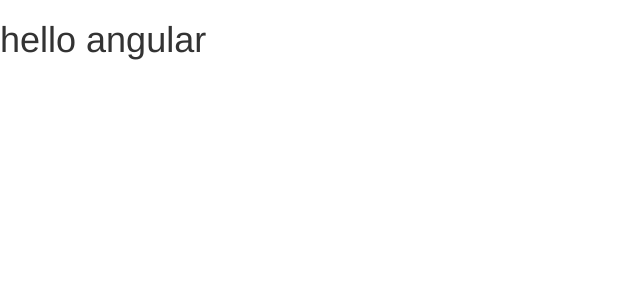
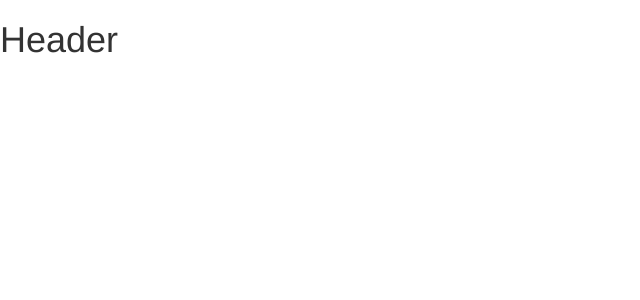
Before and after one commit to iamhrk/angular-recipe-app, an Angular app: page / in a window 1280 px wide. Shown: the top 300 px of the page, without its empty margins (0-640 px from the left). Built offline with nearby package versions, Linux system fonts and the light colour scheme.

Commit message:
Add Header Component

```diff
--- a/src/app/app.component.html
+++ b/src/app/app.component.html
@@ -1 +1 @@
-<h1>hello angular</h1>
+<app-header></app-header>
--- a/src/app/app.module.ts
+++ b/src/app/app.module.ts
@@ -3,10 +3,12 @@
 import { FormsModule } from '@angular/forms';
 
 import { AppComponent } from './app.component';
+import { HeaderComponent } from './header/header.component';
 
 @NgModule({
   declarations: [
-    AppComponent
+    AppComponent,
+    HeaderComponent
   ],
   imports: [
     BrowserModule,
--- /dev/null
+++ b/src/app/header/header.component.html
@@ -0,0 +1 @@
+<h1>Header</h1>
--- /dev/null
+++ b/src/app/header/header.component.ts
@@ -0,0 +1,11 @@
+import {Component} from '@angular/core';
+
+@Component({
+    selector : 'app-header',
+    templateUrl : './header.component.html',
+    styleUrls : ['./header.component.css']
+})
+
+export class HeaderComponent{
+
+}
```
Also changed, not shown: src/app/header/header.component.css (added).
